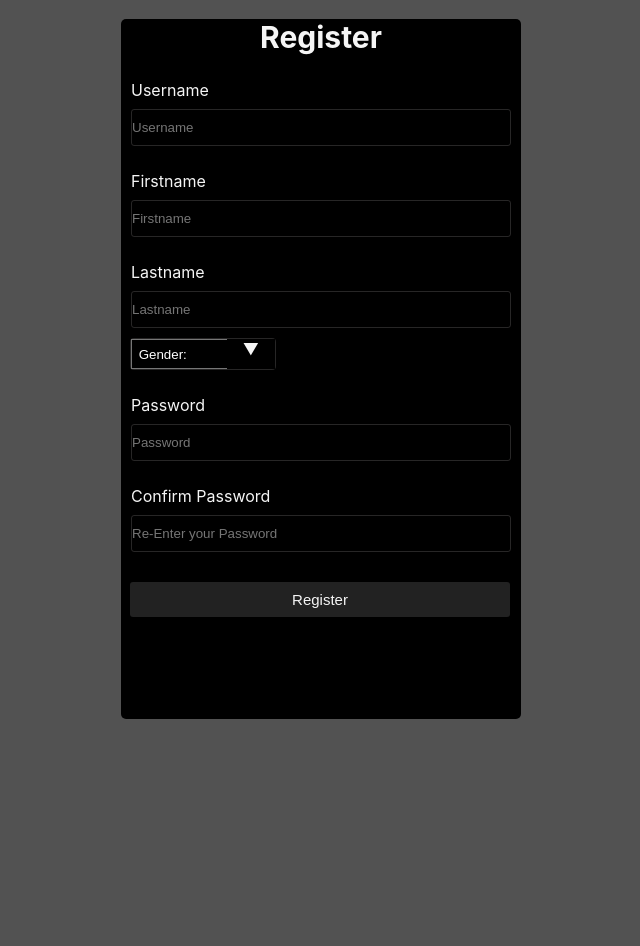
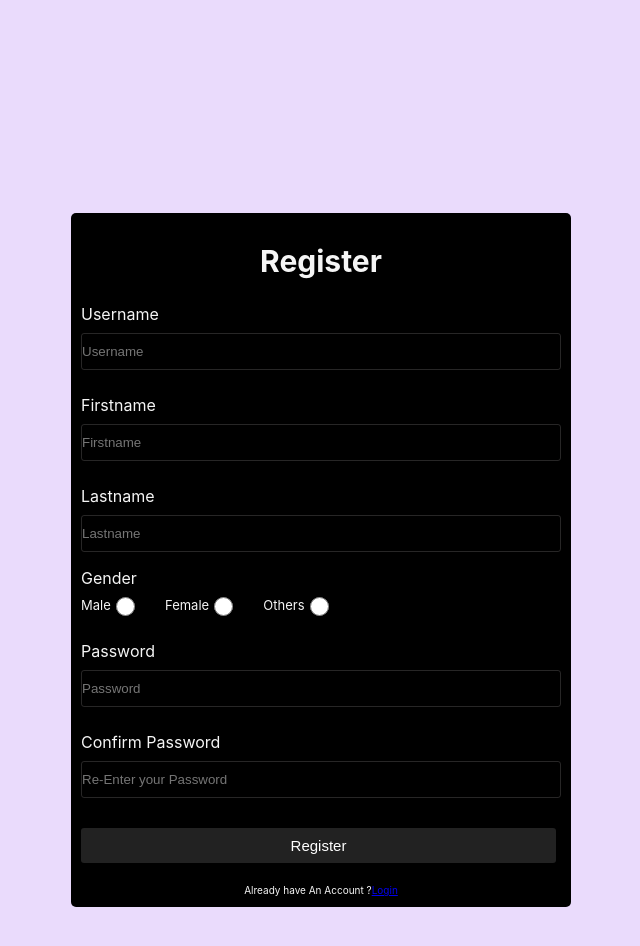
Before and after one commit to AyushK1798/tasks-daily, a React (Create React App) app: page /register in a window 1280 px wide. Shown: the top 946 px of the page, without its empty margins (319-959 px from the left). Before the commit the page ends 800 px from the top, so only its background shows below. Built offline with nearby package versions, Linux system fonts and the light colour scheme.

Commit message:
bugFixes,Home page and routing

```diff
--- a/src/App.js
+++ b/src/App.js
@@ -2,14 +2,17 @@ import React from "react";
 import Login from "./pages/Login";
 import { Route, Routes } from "react-router-dom";
 import Register from "./pages/Register";
+import Home from "./pages/Home";
+import About from "./pages/About";
 
 function App() {
   return (
     <Routes>
       <Route path="/Login" element={<Login />} />
       <Route path="/register" element={<Register />} />
+      <Route path="/home" element={<Home />} />
+      <Route path="/about" element={<About />} />
     </Routes>
-
   );
 }
 
--- a/src/components/ButtonWrapper.jsx
+++ b/src/components/Form_Components/ButtonWrapper.jsx
@@ -3,7 +3,7 @@ import styled from "styled-components";
 const ButtonStyle = styled.div`
   button {
     width: 95%;
-    margin-left: 9px;
+    margin:10px;
     height: 35px;
     background-color: #222222;
     border-radius: 3px;
@@ -16,12 +16,16 @@ const ButtonStyle = styled.div`
     background-color: #000;
     border: 1px solid #fff;
   }
+  button a{
+    color: white;
+    text-decoration: none;
+  }
 `;
 
 function ButtonWrapper(props) {
   return (
     <ButtonStyle>
-      <button type="submit">{props.title}</button>
+      <button type="submit"><a href={props.href}>{props.title}</a></button>
     </ButtonStyle>
   );
 }
--- /dev/null
+++ b/src/components/Form_Components/CardStyle.jsx
@@ -0,0 +1,41 @@
+import styled from "styled-components";
+
+const Card = styled.div`
+  width: ${(p) => (p.fullWidth ? "500px" : "350px")};
+  display: flex;
+  flex-direction: column;
+  margin: auto;
+  height: ${(p) => (p.fullWidth ? "140vh" : "100vh")};
+  justify-content: center;
+`;
+
+const FormWrapper = styled.div`
+  background-color: black;
+  width: 100%;
+  min-height: 400px;
+  flex-shrink: 0;
+  border-radius: 5px;
+  header {
+    text-align: center;
+    font-size: 20px;
+    margin-top: 30px;
+  }
+`;
+
+function CardStyle(props) {
+  return (
+    <div style={{backgroundColor: "#eadbfc"}}>
+      <Card fullWidth={props.fullWidth}>
+        <FormWrapper>
+          <header>
+            <h2> {props.pageName} </h2>
+          </header>
+          {props.children}
+        </FormWrapper>
+      </Card>
+    </div>
+  );
+}
+export default CardStyle;
+
+// card -> common
--- a/src/components/FormField.jsx
+++ b/src/components/Form_Components/FormField.jsx
@@ -10,8 +10,9 @@ const Div = styled.div`
     border: 1px solid #54525278;
     margin-top: 9px;
     border-radius: 3px;
-    color: whitesmoke;
+    color: white;
   }
+
   label {
     margin-top: 15px;
   }
@@ -19,19 +20,19 @@ const Div = styled.div`
 function FormField(props) {
   return (
     <Div>
-      <label>{props.title}</label>
+      <label htmlFor={props.id}>{props.title}</label>
       <input
-        type={props.type}
+        type={props.type || "text"}
         placeholder={props.placeholder}
         value={props.value}
         id={props.id}
         onChange={props.onChange}
-        name= {props.name}
+        name={props.name}
         onBlur={props.onBlur}
       />
       {props.error && props.touch ? (
         <span style={{ color: "#EB455F", fontSize: 10 }}>{props.error}</span>
-      ): null }
+      ) : null}
     </Div>
   );
 }
--- a/src/index.css
+++ b/src/index.css
@@ -10,7 +10,7 @@ body {
   -webkit-font-smoothing: antialiased;
   -moz-osx-font-smoothing: grayscale;
   color: whitesmoke;
-  background-color: #525252;
+  background-color: #F2F2F2;
 }
 
 code {
--- /dev/null
+++ b/src/pages/About.jsx
@@ -0,0 +1,32 @@
+import React from "react";
+import styled from "styled-components";
+
+const AboutContent = styled.span`
+  color: black;
+  margin: 50px;
+`;
+
+function About() {
+  return (
+    <div>
+      <AboutContent>
+        Welcome to our booking website! We offer a convenient and hassle-free
+        way to book your next travel adventure, whether it's a relaxing beach
+        getaway, a thrilling mountain climb, or a cultural city tour. With our
+        easy-to-use platform, you can browse through a wide range of
+        destinations and accommodations, from budget-friendly hostels to
+        luxurious resorts, and find the perfect fit for your travel style and
+        budget. Our website offers a seamless booking experience, with real-time
+        availability and instant confirmation, so you can book your trip with
+        confidence and ease. Plus, our dedicated customer support team is always
+        available to assist you with any questions or concerns you may have.
+        Whether you're planning a solo adventure or a family vacation, our
+        website has everything you need to plan your trip from start to finish.
+        From flights and hotels to tours and activities, we've got you covered.
+        So why wait? Start planning your next adventure today and book with us!
+      </AboutContent>
+    </div>
+  );
+}
+
+export default About;
--- /dev/null
+++ b/src/pages/Home.jsx
@@ -0,0 +1,78 @@
+import styled from "styled-components";
+import logo from "../images/logo.png";
+import bg from "..//images/bg.jpg";
+
+
+const NavBar = styled.div`
+  background-color: #8362e0;
+  display: flex;
+  flex-direction: row;
+  justify-content: space-between;
+  padding: 20px;
+  border-radius: 10px;
+  margin: 10px;
+  img {
+    width: 84px;
+    height: 25px;
+
+
+  }
+`;
+const NavBarButtons = styled.div`
+  display: flex;
+  flex-direction: row;
+  justify-content: space-around;
+  a {
+    margin-left: 60px;
+    font-weight: 600;
+    text-decoration: none;
+    color: white;
+  }
+`;
+
+const Main= styled.div`
+  display: flex;
+  margin: 50px;
+  justify-content: center;
+  img{
+    width: 500px;
+    height: 300px;
+    border: 50px solid #8362e0;
+    border-radius: 20px;
+  }
+  p{
+    margin-top: 50px;
+    color: black;
+    font-size: 30px;
+    font-weight: 700;
+
+  }
+`;
+
+function Home() {
+  return (
+    <div>
+      <header>
+        <NavBar className="navBar">
+          <img src={logo} alt="logo" />
+          <NavBarButtons>
+            <a href="/home">Home</a>
+            <a href="/login">Login</a>
+            <a href="/home">Contacts</a>
+            <a href="/about">About</a>
+          </NavBarButtons>
+        </NavBar>
+      </header>
+      <Main>
+        <p>
+          From Trains , Movies and hotels to tours and activities, we've got you covered.
+          So why wait? Start planning your next adventure today and book with
+          us!
+        </p>
+        <img src={bg} alt="bg"/>
+
+      </Main>
+    </div>
+  );
+}
+export default Home;
--- a/src/pages/Login.jsx
+++ b/src/pages/Login.jsx
@@ -1,8 +1,16 @@
-import FormField from "../components/FormField";
-import Wrapper from "../components/Wrapper";
+import FormField from "../components/Form_Components/FormField";
+import CardStyle from "../components/Form_Components/CardStyle";
 import { useFormik } from "formik";
-import ButtonWrapper from "../components/ButtonWrapper";
+import ButtonWrapper from "../components/Form_Components/ButtonWrapper";
 import { formSchema } from "../schemas/formSchema";
+import styled from "styled-components";
+
+const Footer = styled.footer`
+  margin: 11px;
+  display: flex;
+  justify-content: center;
+  font-size: 10px;
+`;
 
 const initialValues = {
   username: "",
@@ -20,7 +28,7 @@ function Login() {
     });
 
   return (
-    <Wrapper pageName="Login">
+    <CardStyle pageName="Login">
       <form onSubmit={handleSubmit}>
         <FormField
           title="Username"
@@ -46,12 +54,12 @@ function Login() {
           error={errors.password}
           touch={touched.password}
         />
-        <ButtonWrapper title="Login" />
+        <ButtonWrapper href="/home" title="Login" />
       </form>
-      <p>
+      <Footer>
         Don't Have an Account <a href="/register"> Register</a>
-      </p>
-    </Wrapper>
+      </Footer>
+    </CardStyle>
   );
 }
 export default Login;
--- a/src/pages/Register.jsx
+++ b/src/pages/Register.jsx
@@ -1,24 +1,40 @@
 import { useFormik } from "formik";
 import styled from "styled-components";
 // import Wrapper from "../components/Wrapper";
-import FormField from "../components/FormField";
-import Button from "../components/ButtonWrapper";
-import "../pages/register.css";
+import FormField from "../components/Form_Components/FormField";
+import Button from "../components/Form_Components/ButtonWrapper";
+import CardStyle from "../components/Form_Components/CardStyle";
 import { formSchema } from "../schemas/formSchema";
 
-const RegisterWrapper = styled.div`
-  background-color: black;
-  margin: auto;
-  margin-top: 19px;
-  height: 700px;
-  width: 400px;
-  border-radius: 5px;
-  header {
-    text-align: center;
-    font-size: 20px;
+const GenderField = styled.div`
+  margin: 10px;
+
+  div {
+    display: flex;
+    label,
+    input {
+      margin-top: 9px;
+      cursor: pointer;
+    }
+    input {
+      margin-right: 30px;
+      font-size: 50px;
+      height: 1.2rem;
+      width: 1.2rem;
+    }
+    label {
+      margin-right: 5px;
+      font-size: 13px;
+    }
   }
 `;
 
+const Footer = styled.footer`
+  margin: 11px;
+  display: flex;
+  justify-content: center;
+  font-size: 10px;
+`;
 const initialValues = {
   username: "",
   firstname: "",
@@ -30,17 +46,14 @@ function Login() {
   const { values, errors, touched, handleChange, handleBlur, handleSubmit } =
     useFormik({
       initialValues,
-      validationSchema:formSchema,
+      validationSchema: formSchema,
       onSubmit: (values) => {
-        console.log(values)
+        console.log(values);
       },
     });
   return (
-    <RegisterWrapper>
-      <header>
-        <h2>Register</h2>
-      </header>
-      <form onSubmit={handleSubmit}>
+    <CardStyle pageName="Register" fullWidth>
+    <form onSubmit={handleSubmit}>
         <FormField
           title="Username"
           type="text"
@@ -77,14 +90,20 @@ function Login() {
           error={errors.lastname}
           touch={touched.lastname}
         />
-        <div className="select">
-          <select name="slct" id="slct">
-            <option value="0">Gender:</option>
-            <option value="1">Male</option>
-            <option value="2">Female</option>
-            <option value="3">Others</option>
-          </select>
-        </div>
+
+        <GenderField>
+          <p style={{ margin: "16px 0 0" }}>Gender</p>
+          <div>
+            <label for="male">Male</label>
+            <input type="radio" name="gender" id="male" value="male" />
+
+            <label for="female">Female</label>
+            <input type="radio" name="gender" id="female" value="female" />
+
+            <label for="others">Others</label>
+            <input type="radio" name="gender" id="others" value="others" />
+          </div>
+        </GenderField>
 
         <FormField
           title="Password"
@@ -110,9 +129,12 @@ function Login() {
           error={errors.confirmPassword}
           touch={touched.confirmPassword}
         />
-        <Button title="Register" />
+        <Button href="/login" title="Register" />
       </form>
-    </RegisterWrapper>
+      <Footer>
+        Already have An Account ? <a href="/login"> Login</a>
+      </Footer>
+    </CardStyle>
   );
 }
 export default Login;
--- a/src/pages/register.css
+++ /dev/null
@@ -1,50 +0,0 @@
-select {
-    -webkit-appearance: none;
-    -moz-appearance: none;
-    -ms-appearance: none;
-    appearance: none;
-    outline: 0;
-    background: rgb(0, 0, 0);
-    background-image: none;
-    /* border: 1px solid rgb(255, 255, 255); */
-}
-
-.select {
-    position: relative;
-    display: block;
-    width: 9em;
-    height: 30px;
-    margin-left: 9px;
-    background: #000000;
-    border: 1px solid #54525278;
-
-    border-radius: .25em;
-}
-
-select {
-    width: 100%;
-    height: 100%;
-    margin: 0;
-    padding: 0 0 0 .5em;
-    color: rgb(255, 255, 255);
-    cursor: pointer;
-}
-
-select::-ms-expand {
-    display: none;
-}
-
-.select::after {
-    content: '\25BC';
-    position: absolute;
-    top: 0;
-    right: 0;
-    bottom: 0;
-    padding: 0 1em;
-    background: #000000;
-    pointer-events: none;
-}
-
-.select:hover::after {
-    color: #ffffff;
-}
```
Also changed, not shown: src/components/Wrapper.jsx (deleted, +0 -30 lines), src/formik.jsx (deleted, +0 -63 lines), src/images/bg.jpg (added), src/images/logo.png (added).
